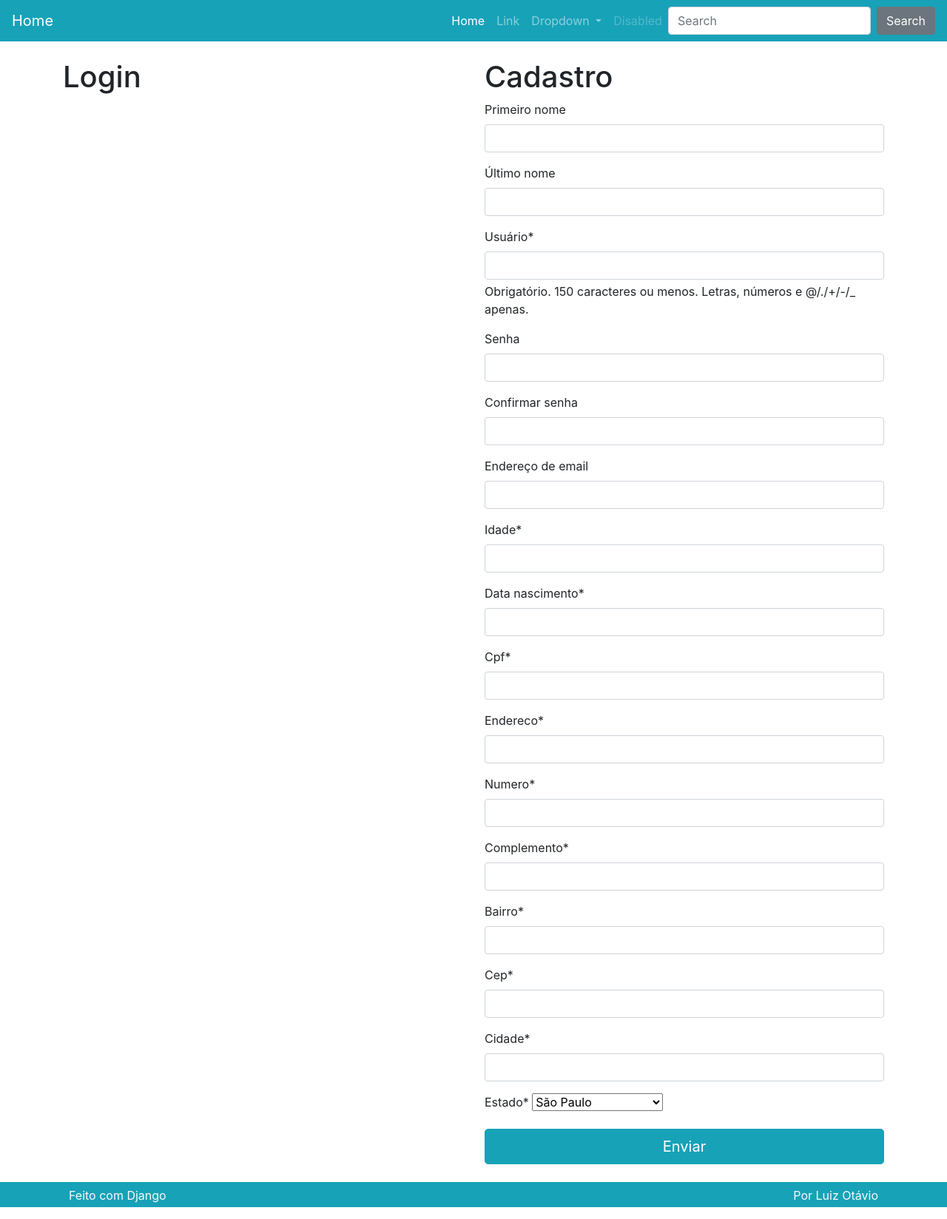
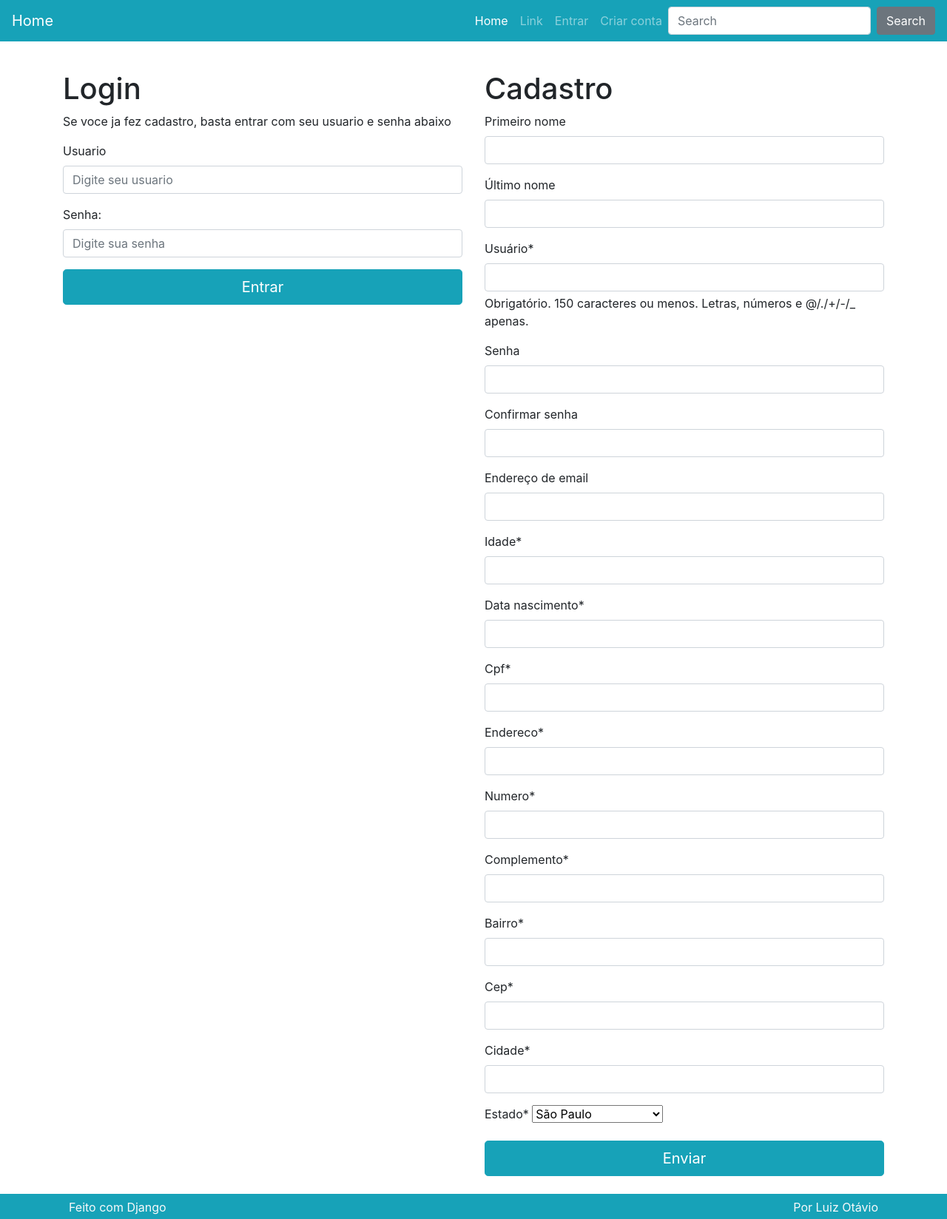
Before and after one commit to rfreitas16/Py-eCommerce, a Django app: page /perfil/ in a window 1280 px wide. Shown: the whole page at 74% size. Run offline with Django 5.2, Linux system fonts and the light colour scheme; some libraries are stand-ins or nearby versions.

Commit message:
login e logout e session

```diff
--- a/perfil/templates/perfil/criar.html
+++ b/perfil/templates/perfil/criar.html
@@ -6,12 +6,27 @@
     <div class="row">
 
         {% if not request.user.is_authenticated %}
-        <div class="col-lg">
+        <div class="col-lg mt-3">
             <h1>Login</h1>
+            <p>Se voce ja fez cadastro, basta entrar com seu usuario e senha
+                abaixo</p>
+                <!-- formulario pronto do bootstrap -->
+                <form method="POST" action="{% url 'perfil:login'%}">
+                    {% csrf_token %}
+                    <div class="form-group">
+                      <label for="InputUsuario1">Usuario</label>
+                      <input type="text" name="username" class="form-control" id="InputUsuario1" aria-describedby="usuarioHelp" placeholder="Digite seu usuario">
+                    </div>
+                    <div class="form-group">
+                      <label for="exampleInputPassword1">Senha:</label>
+                      <input type="password" name="password" class="form-control" id="exampleInputPassword1" placeholder="Digite sua senha">
+                    </div>
+                    <button type="submit" class="btn btn-primary btn-block btn-lg">Entrar</button>
+                  </form>
         </div>
         {%endif %}
 
-        <div class="col-lg">
+        <div class="col-lg mt-3">
             {%block titulocadastro%}
             <h1>Cadastro</h1>
             {%endblock%}
--- a/perfil/views.py
+++ b/perfil/views.py
@@ -1,9 +1,10 @@
-from django.shortcuts import render, get_object_or_404
+from django.contrib import messages
+from django.shortcuts import render, get_object_or_404, redirect
 from django.views.generic import ListView
 from django.views import View
 from django.http import HttpResponse
 from django.contrib.auth.models import User
-from django.contrib.auth import authenticate, login
+from django.contrib.auth import authenticate, login, logout
 from . import models
 from . import forms
 import copy
@@ -15,7 +16,7 @@ class BasePerfil(View):
 
     def setup(self, *args, **kwargs):
         super().setup(*args, **kwargs)
-        #recriando carrinho para nao perder a sessao
+        # recriando carrinho para nao perder a sessao
         self.carrinho = copy.deepcopy(self.request.session.get('carrinho', {}))
 
         self.perfil = None
@@ -55,10 +56,9 @@ class BasePerfil(View):
 class Criar(BasePerfil):
     def post(self, *args, **kwargs):
         if not self.userform.is_valid() or not self.perfilform.is_valid():
-        # if not self.userform.is_valid():
-            print('invalido')
+            # if not self.userform.is_valid():
+
             return self.renderizar
-            print('valido')
 
         username = self.userform.cleaned_data.get('username')
         password = self.userform.cleaned_data.get('password')
@@ -111,7 +111,18 @@ class Criar(BasePerfil):
         self.request.session['carrinho'] = self.carrinho
         self.request.session.save()
 
-        return self.renderizar
+        messages.success(
+            self.request,
+            'Seu cadastro foi criado ou atualizado com sucesso'
+        )
+        messages.success(
+            self.request,
+            'Voce fez login e pode finalizar sua compra'
+        )
+
+        return redirect('perfil:criar')
+
+        # return self.renderizar
 
 
 class Atualizar(View):
@@ -120,10 +131,41 @@ class Atualizar(View):
 
 
 class Login(View):
-    def get(self, *args, **kwargs):
-        return HttpResponse('Login')
+    def post(self, *args, **kwargs):
+        username = self.request.POST.get('username')
+        password = self.request.POST.get('password')
+
+        if not username or not password:
+            messages.error(
+                self.request,
+                'Usuario ou senha invalidos'
+            )
+            return redirect('perfil:criar')
+
+        usuario = authenticate(
+            self.request, username=username, password=password)
+
+        if not usuario:
+            messages.error(
+                self.request,
+                'Usuario ou senha invalidos'
+            )
+            return redirect('perfil:criar')
+
+        login(self.request, user=usuario)
+        messages.success(
+                self.request,
+                'Voce fez login no sistema'
+        )
+        return redirect('produto:carrinho')
 
 
 class Logout(View):
     def get(self, *args, **kwargs):
-        return HttpResponse('Logout')
+        carrinho = copy.deepcopy(self.request.session.get('carrinho'))
+
+        logout(self.request)
+
+        self.request.session['carrinho'] = carrinho
+        self.request.session.save()
+        return redirect('produto:lista')
--- a/templates/parciais/_nav.html
+++ b/templates/parciais/_nav.html
@@ -16,21 +16,28 @@
             <li class="nav-item">
                 <a class="nav-link" href="#">Link</a>
             </li>
+            {% if request.user.is_authenticated %}
             <li class="nav-item dropdown">
                 <a class="nav-link dropdown-toggle" href="#" id="navbarDropdown" role="button"
                     data-toggle="dropdown" aria-haspopup="true" aria-expanded="false">
-                    Dropdown
+                    Conta
                 </a>
                 <div class="dropdown-menu" aria-labelledby="navbarDropdown">
-                    <a class="dropdown-item" href="#">Action</a>
-                    <a class="dropdown-item" href="#">Another action</a>
+                    <a class="dropdown-item" href="{%url 'perfil:criar'%}">Atualizar dados</a>
+                    <a class="dropdown-item" href="{%url 'perfil:logout'%}">Sair</a>
                     <div class="dropdown-divider"></div>
                     <a class="dropdown-item" href="#">Something else here</a>
                 </div>
             </li>
+            {%else%}
             <li class="nav-item">
-                <a class="nav-link disabled" href="#">Disabled</a>
+                <a class="nav-link" href="{%url 'perfil:criar'%}">Entrar</a>
             </li>
+            <li class="nav-item">
+                <a class="nav-link" href="{%url 'perfil:criar'%}">Criar conta</a>
+            </li>
+            {%endif%}
+
             {%if request.session.carrinho%}
             <li class="nav-item">
                 <a class="nav-link nav-cart-link active" href="{%url 'produto:carrinho'%}">
```
